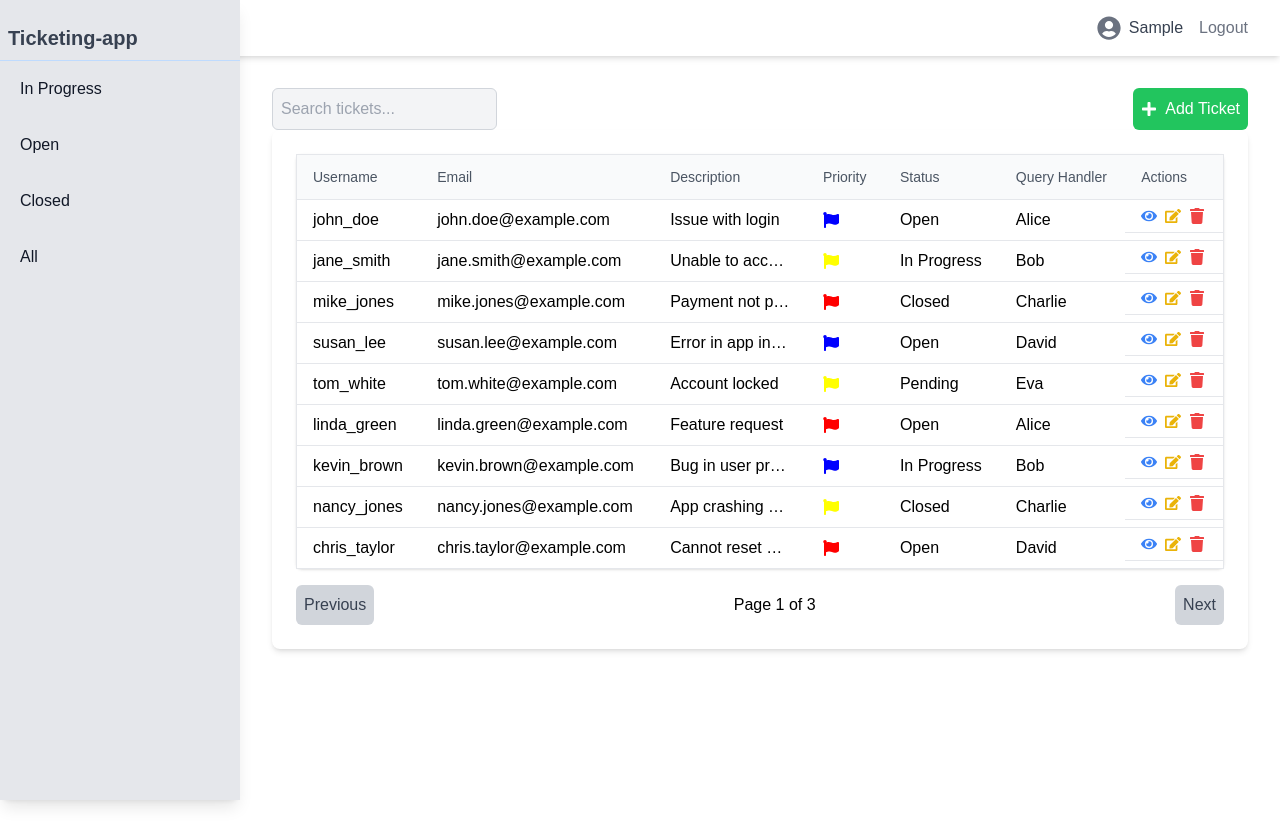
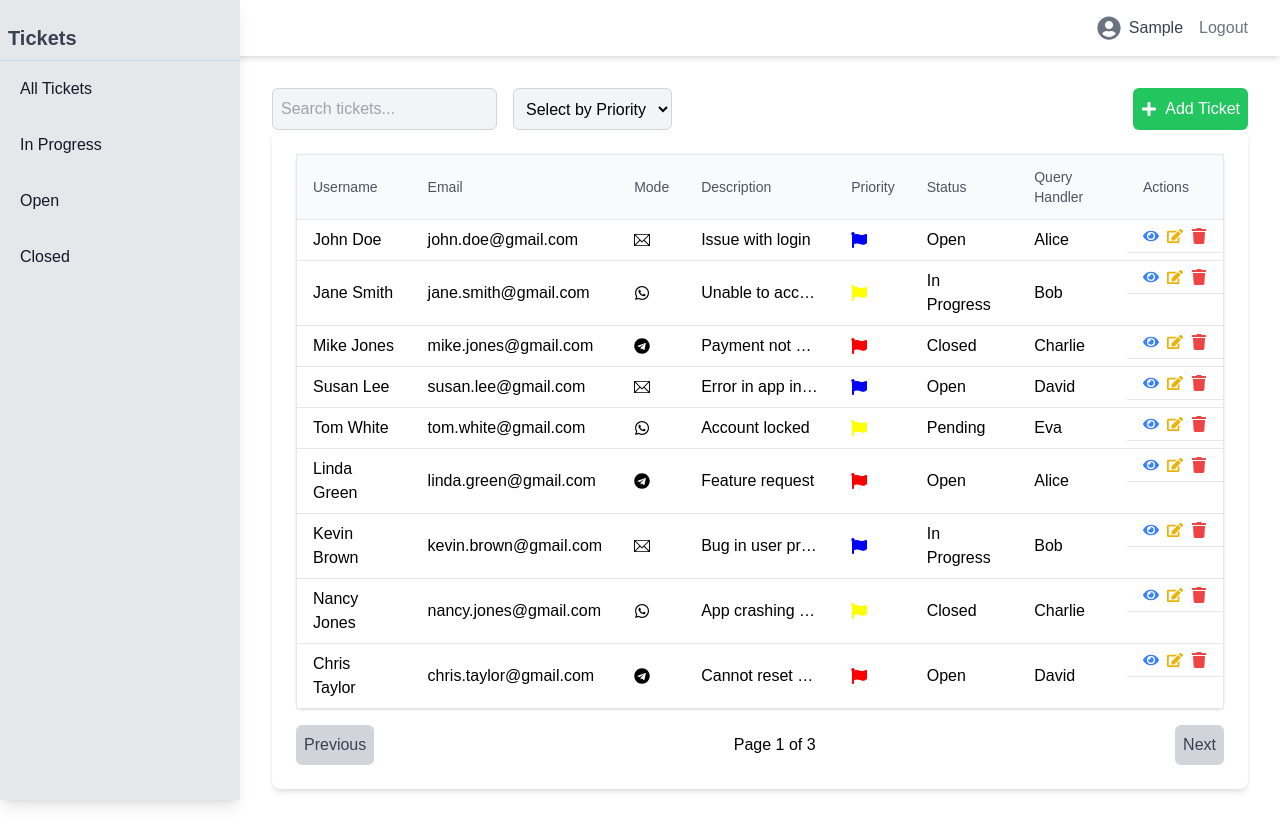
Before and after one commit to MOHANA4049/TicketingApp, a React (Create React App) app: page /dashboard in a window 1280 px wide. Both pictures are taken after typing "Sample", "name@example.com", "Sample123" into the empty fields and a click on the button "Submit". Before the commit the page ends 800 px from the top, so only its background shows below. Built offline with nearby package versions, Linux system fonts and the light colour scheme.

Commit message:
Third commit

```diff
--- a/public/data.json
+++ b/public/data.json
@@ -1,22 +1,22 @@
 [
-    { "Username": "john_doe", "Email": "john.doe@example.com", "Description": "Issue with login", "Status": "Open", "QueryHandler": "Alice", "Priority": "Low" },
-    { "Username": "jane_smith", "Email": "jane.smith@example.com", "Description": "Unable to access account settings", "Status": "In Progress", "QueryHandler": "Bob", "Priority": "Medium" },
-    { "Username": "mike_jones", "Email": "mike.jones@example.com", "Description": "Payment not processed", "Status": "Closed", "QueryHandler": "Charlie", "Priority": "High" },
-    { "Username": "susan_lee", "Email": "susan.lee@example.com", "Description": "Error in app installation", "Status": "Open", "QueryHandler": "David", "Priority": "Low" },
-    { "Username": "tom_white", "Email": "tom.white@example.com", "Description": "Account locked", "Status": "Pending", "QueryHandler": "Eva", "Priority": "Medium" },
-    { "Username": "linda_green", "Email": "linda.green@example.com", "Description": "Feature request", "Status": "Open", "QueryHandler": "Alice", "Priority": "High" },
-    { "Username": "kevin_brown", "Email": "kevin.brown@example.com", "Description": "Bug in user profile", "Status": "In Progress", "QueryHandler": "Bob", "Priority": "Low" },
-    { "Username": "nancy_jones", "Email": "nancy.jones@example.com", "Description": "App crashing on startup", "Status": "Closed", "QueryHandler": "Charlie", "Priority": "Medium" },
-    { "Username": "chris_taylor", "Email": "chris.taylor@example.com", "Description": "Cannot reset password", "Status": "Open", "QueryHandler": "David", "Priority": "High" },
-    { "Username": "patricia_wilson", "Email": "patricia.wilson@example.com", "Description": "UI glitch on dashboard", "Status": "Pending", "QueryHandler": "Eva", "Priority": "Low" },
-    { "Username": "daniel_martin", "Email": "daniel.martin@example.com", "Description": "Slow performance", "Status": "Open", "QueryHandler": "Alice", "Priority": "Medium" },
-    { "Username": "emma_clark", "Email": "emma.clark@example.com", "Description": "Notification issue", "Status": "In Progress", "QueryHandler": "Bob", "Priority": "High" },
-    { "Username": "robert_lee", "Email": "robert.lee@example.com", "Description": "Data synchronization error", "Status": "Closed", "QueryHandler": "Charlie", "Priority": "Low" },
-    { "Username": "sophia_harris", "Email": "sophia.harris@example.com", "Description": "Email not received", "Status": "Open", "QueryHandler": "David", "Priority": "Medium" },
-    { "Username": "william_thomas", "Email": "william.thomas@example.com", "Description": "Error message displayed", "Status": "Pending", "QueryHandler": "Eva", "Priority": "High" },
-    { "Username": "olivia_scott", "Email": "olivia.scott@example.com", "Description": "Page not loading", "Status": "Open", "QueryHandler": "Alice", "Priority": "Low" },
-    { "Username": "liam_moore", "Email": "liam.moore@example.com", "Description": "Security concern", "Status": "In Progress", "QueryHandler": "Bob", "Priority": "Medium" },
-    { "Username": "ava_martinez", "Email": "ava.martinez@example.com", "Description": "Feature not working", "Status": "Closed", "QueryHandler": "Charlie", "Priority": "High" },
-    { "Username": "james_taylor", "Email": "james.taylor@example.com", "Description": "Cannot upload files", "Status": "Open", "QueryHandler": "David", "Priority": "Low" },
-    { "Username": "mia_anderson", "Email": "mia.anderson@example.com", "Description": "Performance issue", "Status": "Pending", "QueryHandler": "Eva", "Priority": "Medium" }
+    { "Username": "John Doe", "Email": "john.doe@gmail.com", "Description": "Issue with login", "Status": "Open", "QueryHandler": "Alice", "Priority": "Low", "Mode": "Email" },
+    { "Username": "Jane Smith", "Email": "jane.smith@gmail.com", "Description": "Unable to access account settings", "Status": "In Progress", "QueryHandler": "Bob", "Priority": "Medium", "Mode": "WhatsApp" },
+    { "Username": "Mike Jones", "Email": "mike.jones@gmail.com", "Description": "Payment not processed", "Status": "Closed", "QueryHandler": "Charlie", "Priority": "High", "Mode": "Telegram" },
+    { "Username": "Susan Lee", "Email": "susan.lee@gmail.com", "Description": "Error in app installation", "Status": "Open", "QueryHandler": "David", "Priority": "Low", "Mode": "Email" },
+    { "Username": "Tom White", "Email": "tom.white@gmail.com", "Description": "Account locked", "Status": "Pending", "QueryHandler": "Eva", "Priority": "Medium", "Mode": "WhatsApp" },
+    { "Username": "Linda Green", "Email": "linda.green@gmail.com", "Description": "Feature request", "Status": "Open", "QueryHandler": "Alice", "Priority": "High", "Mode": "Telegram" },
+    { "Username": "Kevin Brown", "Email": "kevin.brown@gmail.com", "Description": "Bug in user profile", "Status": "In Progress", "QueryHandler": "Bob", "Priority": "Low", "Mode": "Email" },
+    { "Username": "Nancy Jones", "Email": "nancy.jones@gmail.com", "Description": "App crashing on startup", "Status": "Closed", "QueryHandler": "Charlie", "Priority": "Medium", "Mode": "WhatsApp" },
+    { "Username": "Chris Taylor", "Email": "chris.taylor@gmail.com", "Description": "Cannot reset password", "Status": "Open", "QueryHandler": "David", "Priority": "High", "Mode": "Telegram" },
+    { "Username": "Patricia Wilson", "Email": "patricia.wilson@gmail.com", "Description": "UI glitch on dashboard", "Status": "Pending", "QueryHandler": "Eva", "Priority": "Low", "Mode": "Email" },
+    { "Username": "Daniel Martin", "Email": "daniel.martin@gmail.com", "Description": "Slow performance", "Status": "Open", "QueryHandler": "Alice", "Priority": "Medium", "Mode": "WhatsApp" },
+    { "Username": "Emma Clark", "Email": "emma.clark@gmail.com", "Description": "Notification issue", "Status": "In Progress", "QueryHandler": "Bob", "Priority": "High", "Mode": "Telegram" },
+    { "Username": "Robert Lee", "Email": "robert.lee@gmail.com", "Description": "Data synchronization error", "Status": "Closed", "QueryHandler": "Charlie", "Priority": "Low", "Mode": "Email" },
+    { "Username": "Sophia Harris", "Email": "sophia.harris@gmail.com", "Description": "Email not received", "Status": "Open", "QueryHandler": "David", "Priority": "Medium", "Mode": "WhatsApp" },
+    { "Username": "William Thomas", "Email": "william.thomas@gmail.com", "Description": "Error message displayed", "Status": "Pending", "QueryHandler": "Eva", "Priority": "High", "Mode": "Telegram" },
+    { "Username": "Olivia Scott", "Email": "olivia.scott@gmail.com", "Description": "Page not loading", "Status": "Open", "QueryHandler": "Alice", "Priority": "Low", "Mode": "Email" },
+    { "Username": "Liam Moore", "Email": "liam.moore@gmail.com", "Description": "Security concern", "Status": "In Progress", "QueryHandler": "Bob", "Priority": "Medium", "Mode": "WhatsApp" },
+    { "Username": "Ava Martinez", "Email": "ava.martinez@gmail.com", "Description": "Feature not working", "Status": "Closed", "QueryHandler": "Charlie", "Priority": "High", "Mode": "Telegram" },
+    { "Username": "James Taylor", "Email": "james.taylor@gmail.com", "Description": "Cannot upload files", "Status": "Open", "QueryHandler": "David", "Priority": "Low", "Mode": "Email" },
+    { "Username": "Mia Anderson", "Email": "mia.anderson@gmail.com", "Description": "Performance issue", "Status": "Pending", "QueryHandler": "Eva", "Priority": "Medium", "Mode": "WhatsApp" }
 ]
--- a/src/Components/MainContent.js
+++ b/src/Components/MainContent.js
@@ -1,7 +1,9 @@
 import React, { useEffect, useState } from 'react';
 import { useSelector, useDispatch } from 'react-redux';
 import { deleteTicket, fetchTickets, editTicket, addTicket } from '../features/ticketActions';
-import { FaTrash, FaEye, FaEdit, FaPlus,FaFlag } from 'react-icons/fa';
+import { FaTrash, FaEye, FaEdit, FaPlus,FaFlag ,FaWhatsapp,FaTelegram} from 'react-icons/fa';
+import { TfiEmail } from 'react-icons/tfi';
+import { CgWebsite } from "react-icons/cg";
 
 const MainContent = ({ filterType }) => {
     const dispatch = useDispatch();
@@ -11,6 +13,7 @@ const MainContent = ({ filterType }) => {
     const [editMode, setEditMode] = useState(false);
     const [addMode, setAddMode] = useState(false);
     const [editedTicket, setEditedTicket] = useState({});
+    const [priorityFilter,setPriorityFilter]=useState("");
     const [newTicket, setNewTicket] = useState({
         Username: '',
         Email: '',
@@ -28,7 +31,10 @@ const MainContent = ({ filterType }) => {
     }, [dispatch]);
 
     const handleDelete = (email) => {
+        const confirmed = window.confirm("Are you sure you want to delete this ticket?");
+        if (confirmed) {
         dispatch(deleteTicket(email));
+        }
     };
 
     const handleViewDetails = (ticket) => {
@@ -97,14 +103,20 @@ const MainContent = ({ filterType }) => {
         const matchesSearch = item.Username.toLowerCase().includes(search.toLowerCase()) ||
             item.Email.toLowerCase().includes(search.toLowerCase());
 
-        return matchesStatus && matchesSearch;
+        const matchesPriority = priorityFilter === "" || item.Priority === priorityFilter;
+
+        return matchesStatus && matchesSearch && matchesPriority;
     });
 
+    const totalPages = Math.ceil(filteredData.length / itemsPerPage);
+    useEffect(() => {
+        if (currentPage > totalPages) {
+            setCurrentPage(1);
+        }
+    }, [filteredData, currentPage, totalPages]);
     const startIndex = (currentPage - 1) * itemsPerPage;
     const endIndex = startIndex + itemsPerPage;
-    const paginatedData = filteredData.slice(startIndex, endIndex);
-
-    const totalPages = Math.ceil(filteredData.length / itemsPerPage);
+    const paginatedData = filteredData.slice(startIndex,endIndex);
 
     const handleNextPage = () => {
         setCurrentPage(prev => Math.min(prev + 1, totalPages));
@@ -123,13 +135,24 @@ const MainContent = ({ filterType }) => {
                     placeholder="Search tickets..."
                     value={search}
                     onChange={(e) => setSearch(e.target.value)}
-                />
+                ></input>
+                <select
+                    className="ml-4 bg-gray-100 border border-gray-300 rounded-md p-2 focus:bg-white focus:border-green-500 focus:ring-2 focus:ring-green-500 transition"
+                    value={priorityFilter}
+                    onChange={(e) => setPriorityFilter(e.target.value)}
+                >
+                    <option value="">Select by Priority</option>
+                    <option value="Low">Low</option>
+                    <option value="Medium">Medium</option>
+                    <option value="High">High</option>
+                </select>
                 <button
                     className="bg-green-500 text-white p-2 rounded-md flex items-center hover:bg-green-600 ml-auto"
                     onClick={() => setAddMode(true)}
                 >
                     <FaPlus className="mr-2"/> Add Ticket
                 </button>
+
             </div>
 
             {addMode && (
@@ -188,15 +211,20 @@ const MainContent = ({ filterType }) => {
                 </div>
                 <div>
                     <label className="block text-sm font-medium text-gray-700">Query Handler</label>
-                                <input
-                                    type="text"
+                    <select
                         name="QueryHandler"
-                                    placeholder="Query Handler"
                         value={newTicket.QueryHandler}
                         onChange={handleAddChange}
                         className="mt-1 block w-full border border-gray-300 rounded-md p-2"
-                                    required
-                                />
+                    >
+                        <option value="">Handle Query by</option>
+                        <option value="John Doe">John Doe</option>
+                        <option value="Jane">Jane</option>
+                        <option value="Bob">Bob</option>
+                        <option value="Alice">Alice</option>
+                        <option value="Charlie">Charlie</option>
+                        <option value="Eva">Eva</option>
+                    </select>
                 </div>
                 <div>
                     <label className="block text-sm font-medium text-gray-700">Priority</label>
@@ -276,15 +304,20 @@ const MainContent = ({ filterType }) => {
                             </div>
                             <div>
                             <label className="block text-sm font-medium text-gray-700">Query Handler</label>
-                                <input
-                                    type="text"
+                            <select
                         name="QueryHandler"
-                                    value={editedTicket.QueryHandler}
-                                    onChange={handleEditChange}
-                                    placeholder="Query Handler"
+                        value={newTicket.QueryHandler}
+                        onChange={handleAddChange}
                         className="mt-1 block w-full border border-gray-300 rounded-md p-2"
-                                    required
-                                />
+                        >
+                        <option value="">Handle Query by</option>
+                        <option value="John Doe">John Doe</option>
+                        <option value="Jane">Jane</option>
+                        <option value="Bob">Bob</option>
+                        <option value="Alice">Alice</option>
+                        <option value="Charlie">Charlie</option>
+                        <option value="Eva">Eva</option>
+                        </select>
                         </div>
                             <div>
                                 <label className="block text-sm font-medium text-gray-700">Priority</label>
@@ -314,6 +347,7 @@ const MainContent = ({ filterType }) => {
                         <tr>
                             <th className="py-3 px-4 border-b border-gray-200 text-left text-sm font-medium text-gray-600">Username</th>
                             <th className="py-3 px-4 border-b border-gray-200 text-left text-sm font-medium text-gray-600">Email</th>
+                            <th className="py-3 px-4 border-b border-gray-200 text-left text-sm font-medium text-gray-600">Mode</th>
                             <th className="py-3 px-4 border-b border-gray-200 text-left text-sm font-medium text-gray-600">Description</th>
                             <th className="py-3 px-4 border-b border-gray-200 text-left text-sm font-medium text-gray-600">Priority</th>
                             <th className="py-3 px-4 border-b border-gray-200 text-left text-sm font-medium text-gray-600">Status</th>
@@ -327,6 +361,13 @@ const MainContent = ({ filterType }) => {
                                 <tr className="hover:bg-gray-200 transition duration-200">
                                     <td className="py-2 px-4 border-b border-gray-200">{item.Username}</td>
                                     <td className="py-2 px-4 border-b border-gray-200">{item.Email}</td>
+                                    <td className="py-2 px-4 border-b border-gray-200">
+                                        {item.Mode === 'WhatsApp' && <FaWhatsapp/>}
+                                        {item.Mode === 'Telegram' && <FaTelegram/>}
+                                        {item.Mode === 'Email' && <TfiEmail/>}
+                                        {item.Mode !== 'WhatsApp' && item.Mode !== 'Telegram' && item.Mode !== 'Email' && <CgWebsite />}
+
+                                    </td>
                                     <td className="py-2 px-4 border-b border-gray-200 overflow-hidden text-ellipsis whitespace-nowrap" style={{ maxWidth: '150px' }}>
                                         {item.Description}
                                     </td>
--- a/src/Components/Sidebar.js
+++ b/src/Components/Sidebar.js
@@ -9,8 +9,11 @@ const Sidebar = ({ handleFilter }) => {
         <section id="sideMenu" className="bg-gray-200 w-60 top-0 bottom-0 fixed shadow-lg">
             <nav className="mt-4 ">
                 <div className="flex items-center p-2 border-b border-blue-200">
-                    <h2 className="text-gray-700 text-xl font-semibold">Ticketing-app</h2>
+                    <h2 className="text-gray-700 text-xl font-semibold">Tickets</h2>
                 </div>
+                <a className="flex items-center p-4 border-l-4 border-transparent text-gray-900 hover:bg-blue-200 hover:border-blue-400 transition-colors duration-300" onClick={() => handleClick('createdByMe')}>
+                    <span>All Tickets</span>
+                </a>
                 <a  className="flex items-center p-4 border-l-4 border-transparent text-gray-900 hover:bg-blue-200 hover:border-blue-400 transition-colors duration-300" onClick={() => handleClick('inProgress')}>
                     <span>In Progress</span>
                 </a>
@@ -20,9 +23,6 @@ const Sidebar = ({ handleFilter }) => {
                 <a className="flex items-center p-4 border-l-4 border-transparent text-gray-900 hover:bg-blue-200 hover:border-blue-400 transition-colors duration-300" onClick={() => handleClick('closed')}>
                     <span>Closed</span>
                 </a>
-                <a className="flex items-center p-4 border-l-4 border-transparent text-gray-900 hover:bg-blue-200 hover:border-blue-400 transition-colors duration-300" onClick={() => handleClick('createdByMe')}>
-                    <span>All</span>
-                </a>
             </nav>
         </section>
     );
```
Also changed, not shown: src/Components/Navbar.js (+0 -30 lines). Lines whose indentation alone changed are shown as unchanged.
